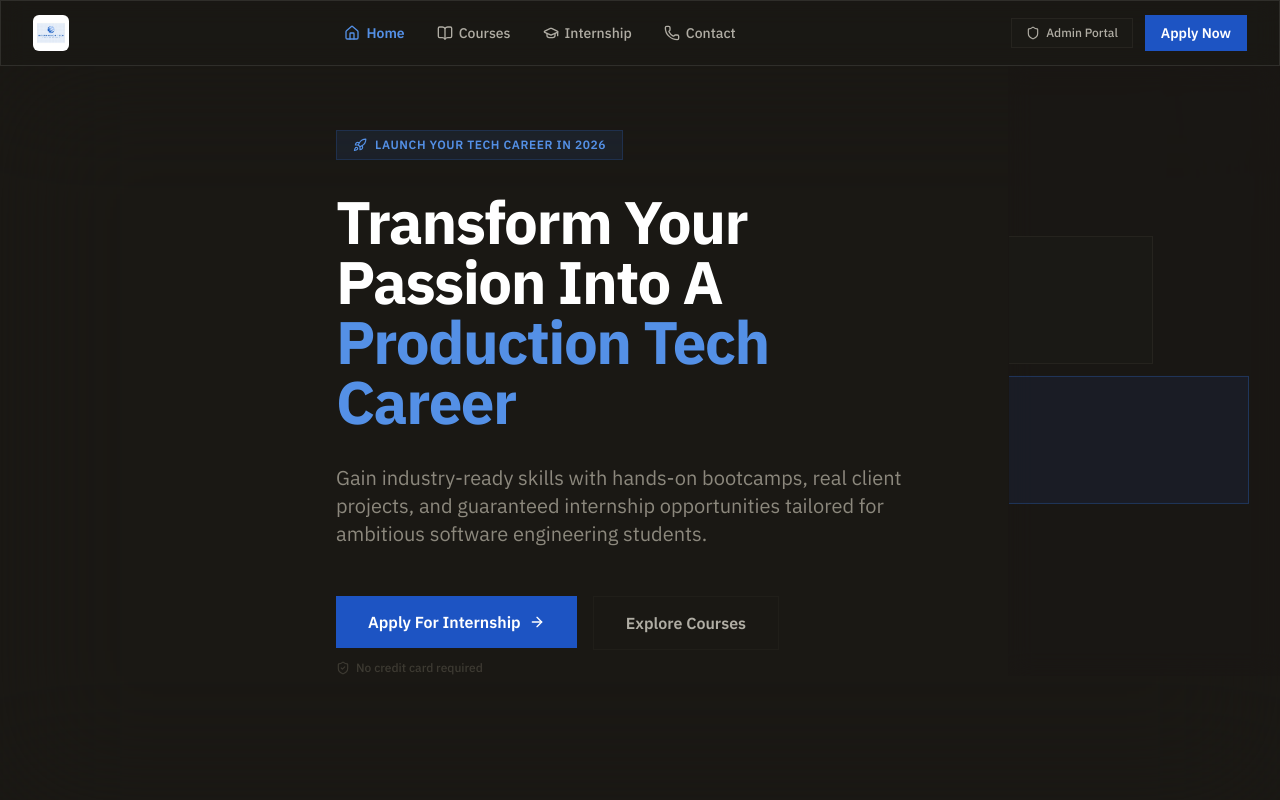
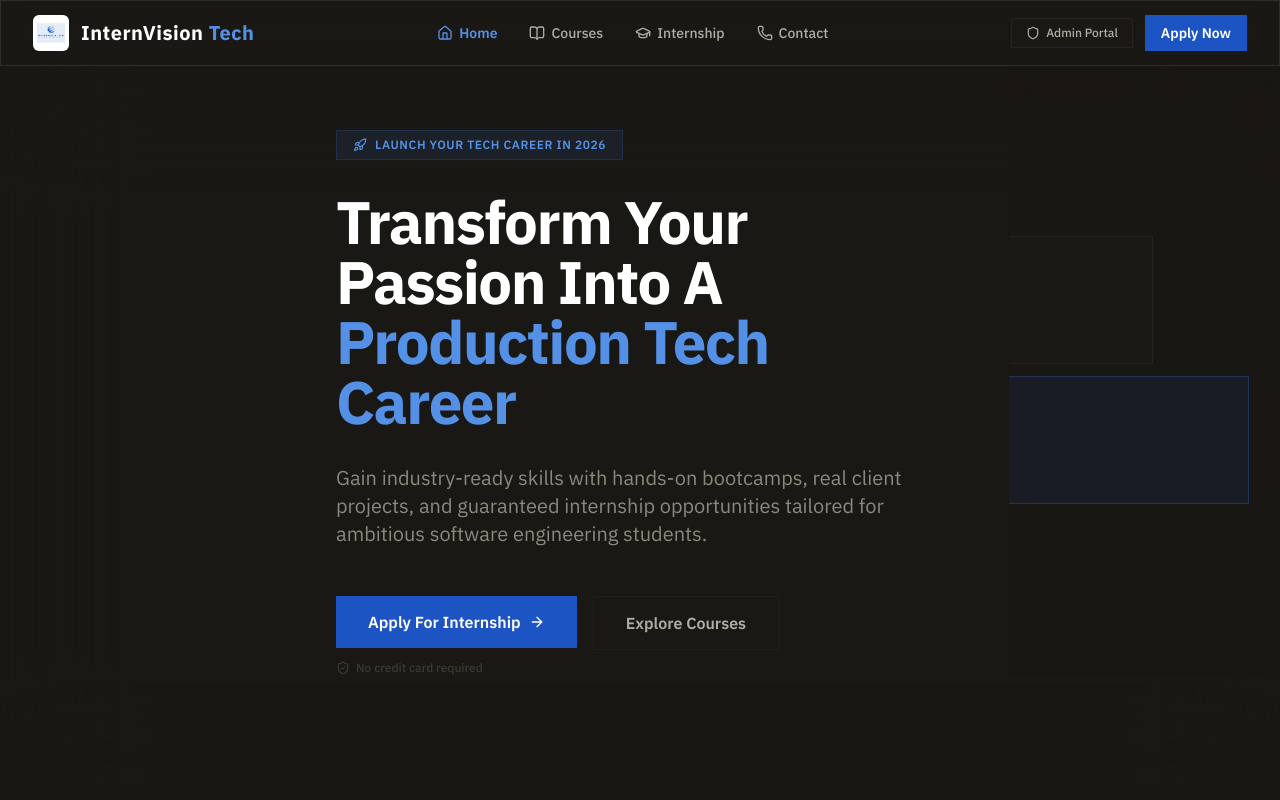
Before and after one commit to vanrajsinh650/internvision-prehire-assignment, a Next.js app in the folder frontend/: page / in a window 1280 px wide. Shown: the top 800 px of the page. Built offline with nearby package versions, Linux system fonts and the light colour scheme.

Commit message:
Add explicit site name text next to logo

```diff
--- a/frontend/src/components/Footer.tsx
+++ b/frontend/src/components/Footer.tsx
@@ -8,10 +8,11 @@ export default function Footer() {
  <div className="max-w-7xl mx-auto px-4 sm:px-6 lg:px-8 py-12">
  <div className="grid grid-cols-1 md:grid-cols-4 gap-8">
  <div className="space-y-4">
- <Link href="/"className="flex items-center gap-2 font-bold text-lg text-white">
+ <Link href="/"className="flex items-center gap-3 font-bold text-lg text-white">
  <div className="bg-white p-1 rounded-md inline-flex">
  <Image src="/logo.jpg" alt="InternVision Logo" width={140} height={36} className="h-6 w-auto object-contain" />
  </div>
+ <span>InternVision <span className="text-brand-400">Tech</span></span>
  </Link>
  <p className="text-ink-400 text-xs leading-relaxed">
  Empowering students with industry-grade software engineering bootcamps, hands-on internships, and career placement mentorship.
--- a/frontend/src/components/Navbar.tsx
+++ b/frontend/src/components/Navbar.tsx
@@ -21,10 +21,11 @@ export default function Navbar() {
  className="sticky top-0 z-50 glass-card border-b border-ink-800"
  >
  <div className="max-w-7xl mx-auto px-4 sm:px-6 lg:px-8 h-16 flex items-center justify-between">
- <Link href="/"className="flex items-center gap-2 font-bold text-xl tracking-tight">
+ <Link href="/"className="flex items-center gap-3 font-bold text-xl tracking-tight">
  <div className="bg-white p-1 rounded-md flex items-center justify-center">
  <Image src="/logo.jpg" alt="InternVision Logo" width={160} height={40} className="h-7 w-auto object-contain" />
  </div>
+ <span className="text-white tracking-wide">InternVision <span className="text-brand-400">Tech</span></span>
  </Link>
 
  <nav className="hidden md:flex items-center gap-8 text-sm font-medium">
```
